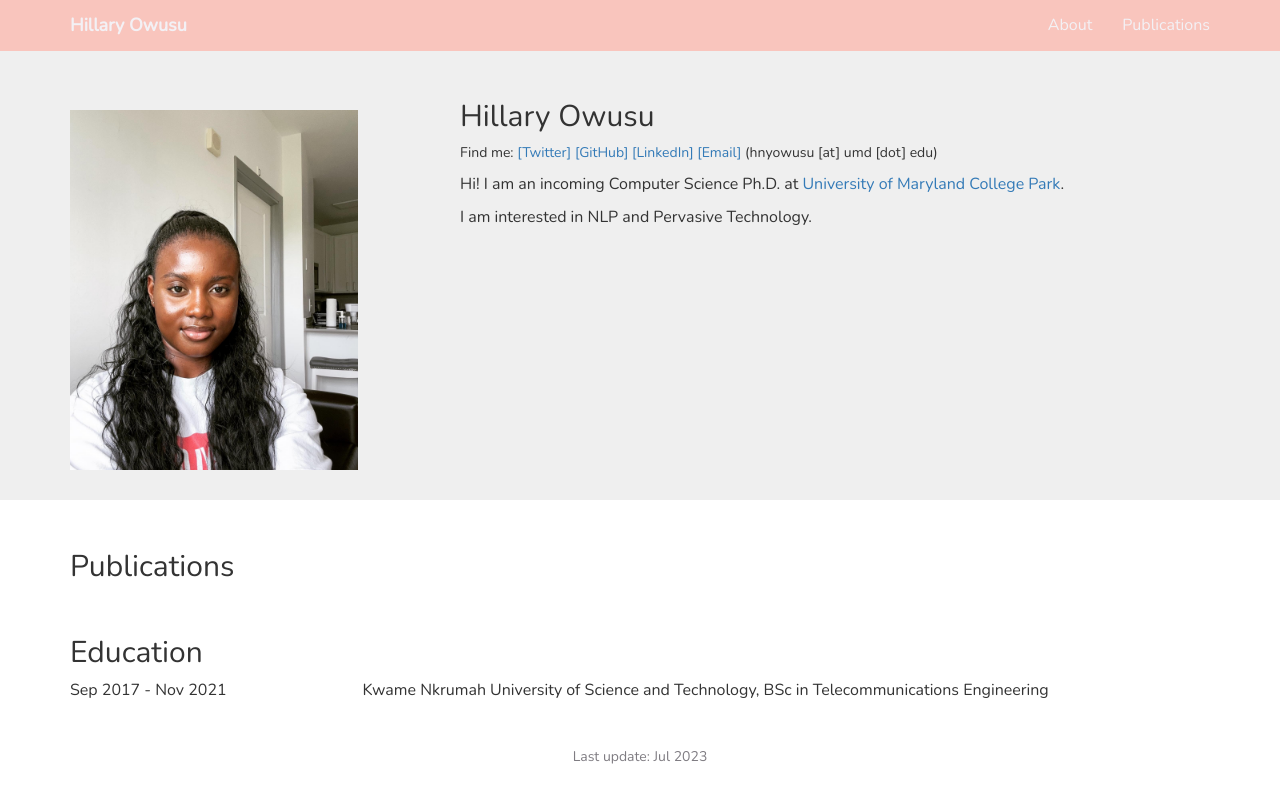
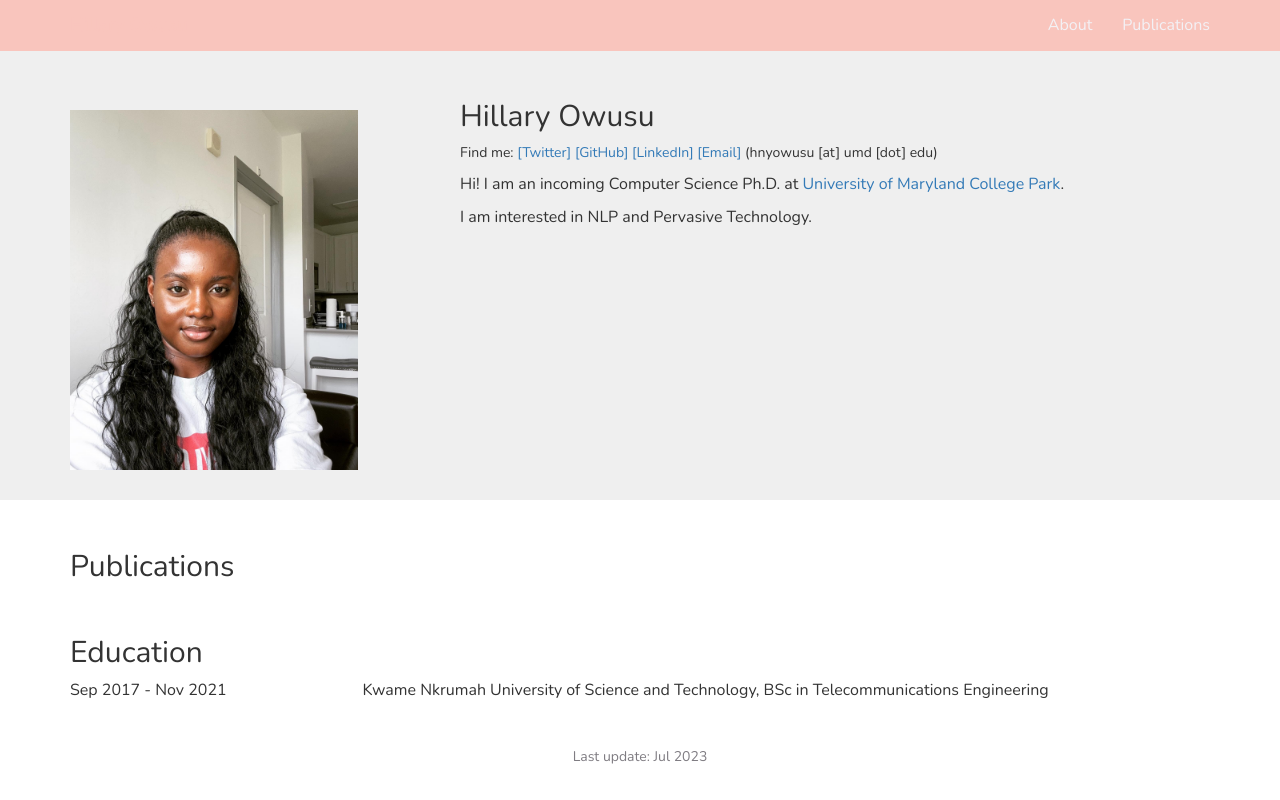
Before and after one commit to hillaryowusu/hillary.github.io, a plain HTML site: page index.html in a window 1280 px wide. Drawn offline with nearby package versions, Linux system fonts and the light colour scheme.

Commit message:
Update style.css

```diff
--- a/style.css
+++ b/style.css
@@ -7,7 +7,7 @@
 .navbar{
     /*background-image: linear-gradient(120deg, #7FC8A9, #00A19D);*/
     background-color: #F9C5BD;
-    color: #F3F1F5;
+    color: #F9C5BD;
 }
 
 .navbar .nav>li>a:hover {
```
